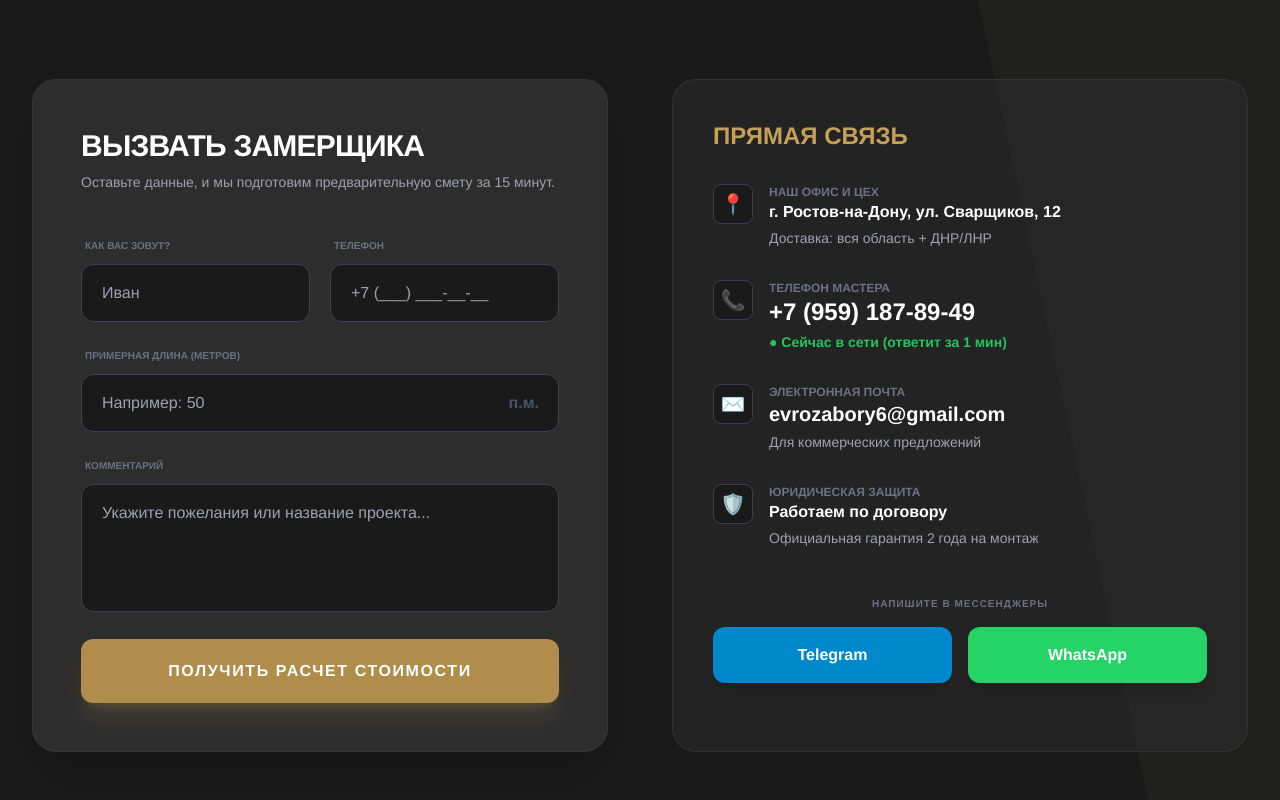
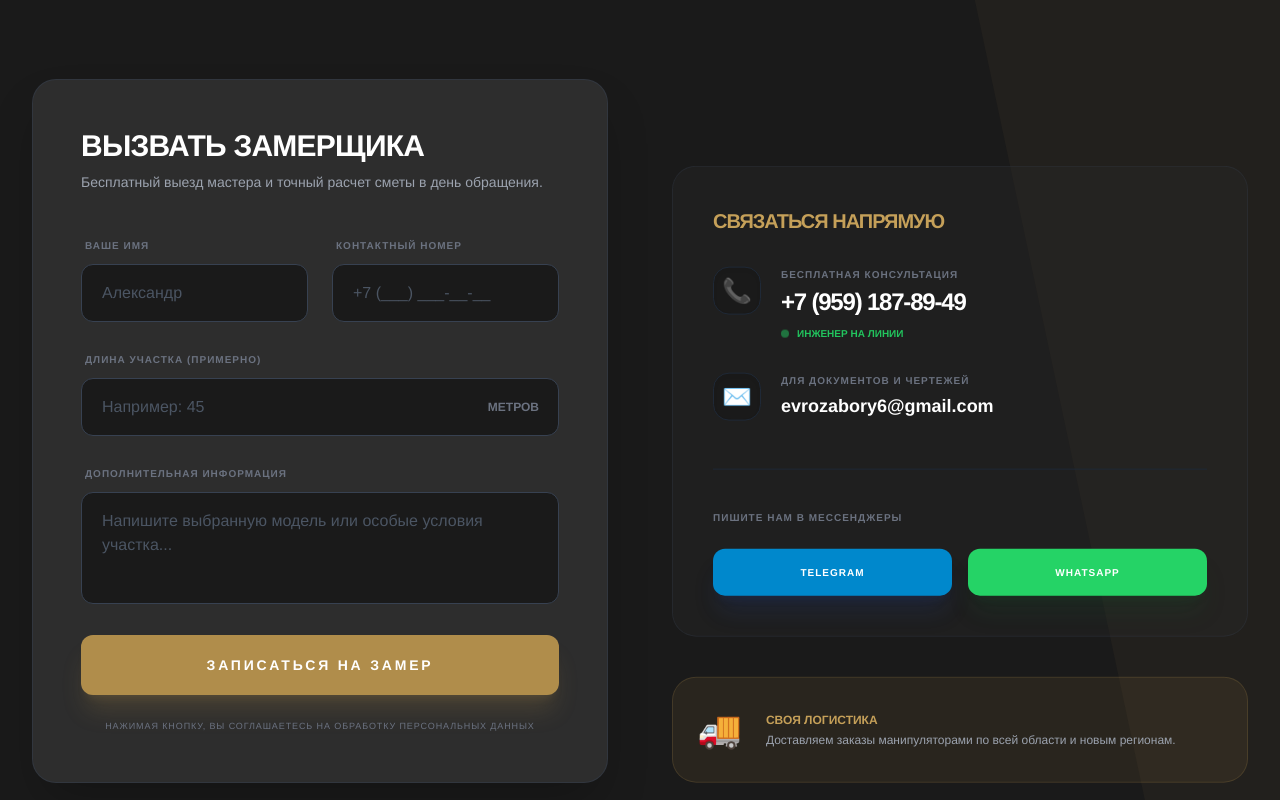
Before and after one commit to ksasha79/KovkaMaster, a React (Vite) app: page / in a window 1280 px wide. Shown: the part 8780-9580 px from the top of the page. Built offline with nearby package versions, Linux system fonts and the light colour scheme.

Commit message:
Update Contact.tsx

```diff
--- a/components/Contact.tsx
+++ b/components/Contact.tsx
@@ -1,5 +1,5 @@
+
 import React, { useState, useEffect } from 'react';
-import { ContactForm } from '../types';
 
 interface ContactProps {
   prefillMessage?: string;
@@ -10,9 +10,11 @@ const Contact: React.FC<ContactProps> = ({ prefillMessage }) => {
     name: '',
     phone: '',
     message: '',
-    length: '' // Новое поле для длины забора
+    length: ''
   });
-  const [status, setStatus] = useState<'idle' | 'sending' | 'success'>('idle');
+  const [status, setStatus] = useState<'idle' | 'sending' | 'success' | 'error'>('idle');
+  const [isDemo, setIsDemo] = useState(false);
+  const [errorMessage, setErrorMessage] = useState('');
 
   useEffect(() => {
     if (prefillMessage) {
@@ -20,14 +22,32 @@ const Contact: React.FC<ContactProps> = ({ prefillMessage }) => {
     }
   }, [prefillMessage]);
 
-  const handleSubmit = (e: React.FormEvent) => {
+  const handleSubmit = async (e: React.FormEvent) => {
     e.preventDefault();
     setStatus('sending');
-    // Имитация отправки
-    setTimeout(() => {
-      setStatus('success');
-      setFormData({ name: '', phone: '', message: '', length: '' });
-    }, 1500);
+    setErrorMessage('');
+    setIsDemo(false);
+
+    try {
+      const response = await fetch('/api/contact', {
+        method: 'POST',
+        headers: { 'Content-Type': 'application/json' },
+        body: JSON.stringify(formData),
+      });
+
+      const result = await response.json();
+
+      if (response.ok) {
+        if (result.isDemo) setIsDemo(true);
+        setStatus('success');
+        setFormData({ name: '', phone: '', message: '', length: '' });
+      } else {
+        throw new Error(result.error || 'Ошибка при отправке');
+      }
+    } catch (err: any) {
+      setStatus('error');
+      setErrorMessage(err.message || 'Произошла ошибка. Пожалуйста, позвоните нам напрямую.');
+    }
   };
 
   return (
@@ -40,108 +60,127 @@ const Contact: React.FC<ContactProps> = ({ prefillMessage }) => {
 
           <div className="bg-metal-800 rounded-3xl shadow-2xl p-8 md:p-12 border border-gray-700/50">
             <h2 className="text-3xl font-black mb-2 uppercase tracking-tight">Вызвать замерщика</h2>
-            <p className="text-gray-400 mb-10 text-sm">Оставьте данные, и мы подготовим предварительную смету за 15 минут.</p>
+            <p className="text-gray-400 mb-10 text-sm">Бесплатный выезд мастера и точный расчет сметы в день обращения.</p>
 
             {status === 'success' ? (
-              <div className="text-center py-16 px-8 bg-green-900/20 rounded-2xl border border-green-500/50 text-green-400 animate-fade-in">
-                <div className="w-20 h-20 bg-green-500 text-white rounded-full flex items-center justify-center mx-auto mb-6 shadow-lg shadow-green-500/20">
+              <div className="text-center py-12 px-6 bg-gold-600/5 rounded-3xl border border-gold-600/30 animate-fade-in">
+                <div className="w-20 h-20 bg-gold-600 text-white rounded-full flex items-center justify-center mx-auto mb-6 shadow-xl shadow-gold-600/20">
                    <svg className="w-10 h-10" fill="none" viewBox="0 0 24 24" stroke="currentColor"><path strokeLinecap="round" strokeLinejoin="round" strokeWidth={3} d="M5 13l4 4L19 7" /></svg>
                 </div>
-                <h3 className="text-2xl font-black mb-2 uppercase">Заявка принята!</h3>
-                <p className="mb-8">Мастер уже получил уведомление и свяжется с вами.</p>
-                <button onClick={() => setStatus('idle')} className="text-gold-500 font-bold hover:underline">Отправить ещё одну заявку</button>
+                <h3 className="text-2xl font-black mb-2 uppercase text-gold-500">Заявка отправлена!</h3>
+                <p className="text-gray-300 mb-6">Спасибо за доверие. Мы свяжемся с вами в течение 15 минут для подтверждения времени замера.</p>
+
+                {isDemo && (
+                  <div className="mb-8 p-4 bg-blue-900/30 border border-blue-500/50 rounded-xl text-blue-300 text-xs italic">
+                    ⚠️ Режим теста: Данные успешно обработаны сервером и выведены в консоль. Для получения реальных уведомлений в Telegram настройте токены.
+                  </div>
+                )}
+
+                <button onClick={() => setStatus('idle')} className="text-gold-500 font-bold hover:text-white transition-colors uppercase text-xs tracking-widest border-b border-gold-600/50 pb-1">Отправить ещё одну</button>
               </div>
             ) : (
-              <form onSubmit={handleSubmit} className="space-y-5">
-                <div className="grid md:grid-cols-2 gap-5">
+              <form onSubmit={handleSubmit} className="space-y-6">
+                {status === 'error' && (
+                  <div className="p-4 bg-red-900/30 border border-red-500/50 rounded-xl text-red-400 text-sm mb-4 flex items-center gap-3">
+                    <span className="text-xl">⚠️</span> {errorMessage}
+                  </div>
+                )}
+
+                <div className="grid md:grid-cols-2 gap-6">
                    <div className="space-y-2">
-                     <label className="text-[10px] uppercase font-black text-gray-500 ml-1">Как вас зовут?</label>
-                     <input type="text" required className="w-full px-5 py-4 bg-metal-900 border border-gray-700 rounded-xl text-white focus:border-gold-500 focus:ring-1 focus:ring-gold-500 outline-none transition-all" placeholder="Иван" value={formData.name} onChange={e => setFormData({...formData, name: e.target.value})} />
+                     <label className="text-[10px] uppercase font-black text-gray-500 ml-1 tracking-widest">Ваше Имя</label>
+                     <input type="text" required className="w-full px-5 py-4 bg-metal-900 border border-gray-700 rounded-xl text-white focus:border-gold-500 focus:ring-1 focus:ring-gold-500 outline-none transition-all placeholder-gray-600" placeholder="Александр" value={formData.name} onChange={e => setFormData({...formData, name: e.target.value})} />
                    </div>
                    <div className="space-y-2">
-                     <label className="text-[10px] uppercase font-black text-gray-500 ml-1">Телефон</label>
-                     <input type="tel" required className="w-full px-5 py-4 bg-metal-900 border border-gray-700 rounded-xl text-white focus:border-gold-500 focus:ring-1 focus:ring-gold-500 outline-none transition-all" placeholder="+7 (___) ___-__-__" value={formData.phone} onChange={e => setFormData({...formData, phone: e.target.value})} />
+                     <label className="text-[10px] uppercase font-black text-gray-500 ml-1 tracking-widest">Контактный номер</label>
+                     <input type="tel" required className="w-full px-5 py-4 bg-metal-900 border border-gray-700 rounded-xl text-white focus:border-gold-500 focus:ring-1 focus:ring-gold-500 outline-none transition-all placeholder-gray-600" placeholder="+7 (___) ___-__-__" value={formData.phone} onChange={e => setFormData({...formData, phone: e.target.value})} />
                    </div>
                 </div>
 
                 <div className="space-y-2">
-                  <label className="text-[10px] uppercase font-black text-gray-500 ml-1">Примерная длина (метров)</label>
+                  <label className="text-[10px] uppercase font-black text-gray-500 ml-1 tracking-widest">Длина участка (примерно)</label>
                   <div className="relative">
                     <input
                       type="number"
-                      className="w-full px-5 py-4 bg-metal-900 border border-gray-700 rounded-xl text-white focus:border-gold-500 focus:ring-1 focus:ring-gold-500 outline-none transition-all"
-                      placeholder="Например: 50"
+                      className="w-full px-5 py-4 bg-metal-900 border border-gray-700 rounded-xl text-white focus:border-gold-500 focus:ring-1 focus:ring-gold-500 outline-none transition-all placeholder-gray-600"
+                      placeholder="Например: 45"
                       value={formData.length}
                       onChange={e => setFormData({...formData, length: e.target.value})}
                     />
-                    <span className="absolute right-5 top-1/2 -translate-y-1/2 text-gray-600 font-bold">п.м.</span>
+                    <span className="absolute right-5 top-1/2 -translate-y-1/2 text-gray-500 font-black text-xs uppercase">Метров</span>
                   </div>
                 </div>
 
                 <div className="space-y-2">
-                  <label className="text-[10px] uppercase font-black text-gray-500 ml-1">Комментарий</label>
-                  <textarea className="w-full px-5 py-4 bg-metal-900 border border-gray-700 rounded-xl text-white focus:border-gold-500 focus:ring-1 focus:ring-gold-500 outline-none transition-all h-32 resize-none" placeholder="Укажите пожелания или название проекта..." value={formData.message} onChange={e => setFormData({...formData, message: e.target.value})} />
+                  <label className="text-[10px] uppercase font-black text-gray-500 ml-1 tracking-widest">Дополнительная информация</label>
+                  <textarea className="w-full px-5 py-4 bg-metal-900 border border-gray-700 rounded-xl text-white focus:border-gold-500 focus:ring-1 focus:ring-gold-500 outline-none transition-all h-28 resize-none placeholder-gray-600" placeholder="Напишите выбранную модель или особые условия участка..." value={formData.message} onChange={e => setFormData({...formData, message: e.target.value})} />
                 </div>
 
-                <button type="submit" disabled={status === 'sending'} className="w-full py-5 bg-gold-600 hover:bg-gold-500 text-white font-black uppercase tracking-widest rounded-xl transition-all shadow-xl shadow-gold-600/20 active:scale-95 disabled:bg-gray-700">
-                  {status === 'sending' ? 'Обработка...' : 'Получить расчет стоимости'}
+                <button
+                  type="submit"
+                  disabled={status === 'sending'}
+                  className="w-full py-5 bg-gold-600 hover:bg-gold-500 text-white font-black uppercase tracking-[0.2em] rounded-xl transition-all shadow-xl shadow-gold-600/20 active:scale-95 disabled:bg-gray-700 disabled:opacity-50 flex justify-center items-center gap-4 text-sm"
+                >
+                  {status === 'sending' ? (
+                    <>
+                      <svg className="animate-spin h-5 w-5 text-white" viewBox="0 0 24 24">
+                        <circle className="opacity-25" cx="12" cy="12" r="10" stroke="currentColor" strokeWidth="4" fill="none"></circle>
+                        <path className="opacity-75" fill="currentColor" d="M4 12a8 8 0 018-8V0C5.373 0 0 5.373 0 12h4zm2 5.291A7.962 7.962 0 014 12H0c0 3.042 1.135 5.824 3 7.938l3-2.647z"></path>
+                      </svg>
+                      Обработка...
+                    </>
+                  ) : 'Записаться на замер'}
                 </button>
+                <p className="text-[9px] text-gray-500 text-center uppercase tracking-widest leading-relaxed">Нажимая кнопку, вы соглашаетесь на обработку персональных данных</p>
               </form>
             )}
           </div>
 
-          <div className="flex flex-col h-full">
-             <div className="bg-metal-800/50 p-10 rounded-3xl border border-gray-700/50 flex-grow">
-               <h3 className="text-2xl font-black mb-8 uppercase text-gold-500">Прямая связь</h3>
+          {/* Contact Info Sidebar */}
+          <div className="lg:sticky lg:top-32 space-y-10">
+             <div className="bg-metal-800/30 p-10 rounded-3xl border border-gray-700/30">
+               <h3 className="text-xl font-black mb-8 uppercase text-gold-500 tracking-tighter">Связаться напрямую</h3>
                <div className="space-y-8">
-                  <div className="flex items-start gap-4">
-                     <div className="w-10 h-10 bg-metal-900 rounded-lg flex items-center justify-center text-xl border border-gray-700">📍</div>
+                  <div className="flex items-start gap-5">
+                     <div className="w-12 h-12 bg-metal-900 rounded-2xl flex items-center justify-center text-2xl border border-gray-800 shadow-inner">📞</div>
                      <div>
-                        <div className="text-xs text-gray-500 uppercase font-black">Наш офис и цех</div>
-                        <div className="text-white font-bold">г. Ростов-на-Дону, ул. Сварщиков, 12</div>
-                        <div className="text-sm text-gray-400 mt-1">Доставка: вся область + ДНР/ЛНР</div>
+                        <div className="text-[10px] text-gray-500 uppercase font-black tracking-widest mb-1">Бесплатная консультация</div>
+                        <a href="tel:+79591878949" className="text-2xl font-black text-white hover:text-gold-500 transition-colors tracking-tighter">+7 (959) 187-89-49</a>
+                        <div className="flex items-center gap-2 mt-2">
+                           <span className="w-2 h-2 bg-green-500 rounded-full animate-pulse"></span>
+                           <span className="text-[10px] text-green-500 font-black uppercase">Инженер на линии</span>
+                        </div>
                      </div>
                   </div>
 
-                  <div className="flex items-start gap-4">
-                     <div className="w-10 h-10 bg-metal-900 rounded-lg flex items-center justify-center text-xl border border-gray-700">📞</div>
+                  <div className="flex items-start gap-5">
+                     <div className="w-12 h-12 bg-metal-900 rounded-2xl flex items-center justify-center text-2xl border border-gray-800 shadow-inner">✉️</div>
                      <div>
-                        <div className="text-xs text-gray-500 uppercase font-black">Телефон мастера</div>
-                        <a href="tel:+79591878949" className="text-2xl font-black text-white hover:text-gold-500 transition-colors">+7 (959) 187-89-49</a>
-                        <div className="text-sm text-green-500 font-bold mt-1">● Сейчас в сети (ответит за 1 мин)</div>
-                     </div>
-                  </div>
-
-                  <div className="flex items-start gap-4">
-                     <div className="w-10 h-10 bg-metal-900 rounded-lg flex items-center justify-center text-xl border border-gray-700">✉️</div>
-                     <div>
-                        <div className="text-xs text-gray-500 uppercase font-black">Электронная почта</div>
-                        <a href="mailto:evrozabory6@gmail.com" className="text-xl font-bold text-white hover:text-gold-500 transition-colors">evrozabory6@gmail.com</a>
-                        <div className="text-sm text-gray-400 mt-1">Для коммерческих предложений</div>
-                     </div>
-                  </div>
-
-                  <div className="flex items-start gap-4">
-                     <div className="w-10 h-10 bg-metal-900 rounded-lg flex items-center justify-center text-xl border border-gray-700">🛡️</div>
-                     <div>
-                        <div className="text-xs text-gray-500 uppercase font-black">Юридическая защита</div>
-                        <div className="text-white font-bold">Работаем по договору</div>
-                        <div className="text-sm text-gray-400 mt-1">Официальная гарантия 2 года на монтаж</div>
+                        <div className="text-[10px] text-gray-500 uppercase font-black tracking-widest mb-1">Для документов и чертежей</div>
+                        <a href="mailto:evrozabory6@gmail.com" className="text-lg font-bold text-white hover:text-gold-500 transition-colors">evrozabory6@gmail.com</a>
                      </div>
                   </div>
                </div>
 
-               <div className="mt-12">
-                  <div className="text-[10px] text-gray-500 uppercase font-black mb-4 tracking-widest text-center">Напишите в мессенджеры</div>
-                  <div className="grid grid-cols-2 gap-4">
-                    <a href="#" className="flex items-center justify-center gap-2 py-4 bg-[#0088cc] hover:bg-[#0077b5] text-white rounded-xl font-bold transition-all shadow-lg">
+               <div className="mt-12 pt-10 border-t border-gray-800">
+                  <div className="text-[10px] text-gray-500 uppercase font-black mb-6 tracking-widest">Пишите нам в мессенджеры</div>
+                  <div className="flex flex-col sm:flex-row gap-4">
+                    <a href="#" className="flex-1 flex items-center justify-center gap-3 py-4 bg-[#0088cc] hover:bg-[#0077b5] text-white rounded-xl font-black uppercase text-[10px] tracking-widest transition-all shadow-xl shadow-blue-900/20 active:scale-95">
                       <span>Telegram</span>
                     </a>
-                    <a href="#" className="flex items-center justify-center gap-2 py-4 bg-[#25D366] hover:bg-[#20b356] text-white rounded-xl font-bold transition-all shadow-lg">
+                    <a href="#" className="flex-1 flex items-center justify-center gap-3 py-4 bg-[#25D366] hover:bg-[#20b356] text-white rounded-xl font-black uppercase text-[10px] tracking-widest transition-all shadow-xl shadow-green-900/20 active:scale-95">
                       <span>WhatsApp</span>
                     </a>
                   </div>
                </div>
+             </div>
+
+             <div className="px-6 py-8 bg-gold-600/10 rounded-3xl border border-gold-600/20 flex items-center gap-6">
+                <div className="text-4xl">🚚</div>
+                <div>
+                   <h4 className="font-black uppercase text-gold-500 text-xs mb-1">Своя логистика</h4>
+                   <p className="text-gray-400 text-xs">Доставляем заказы манипуляторами по всей области и новым регионам.</p>
+                </div>
              </div>
           </div>
 
```
